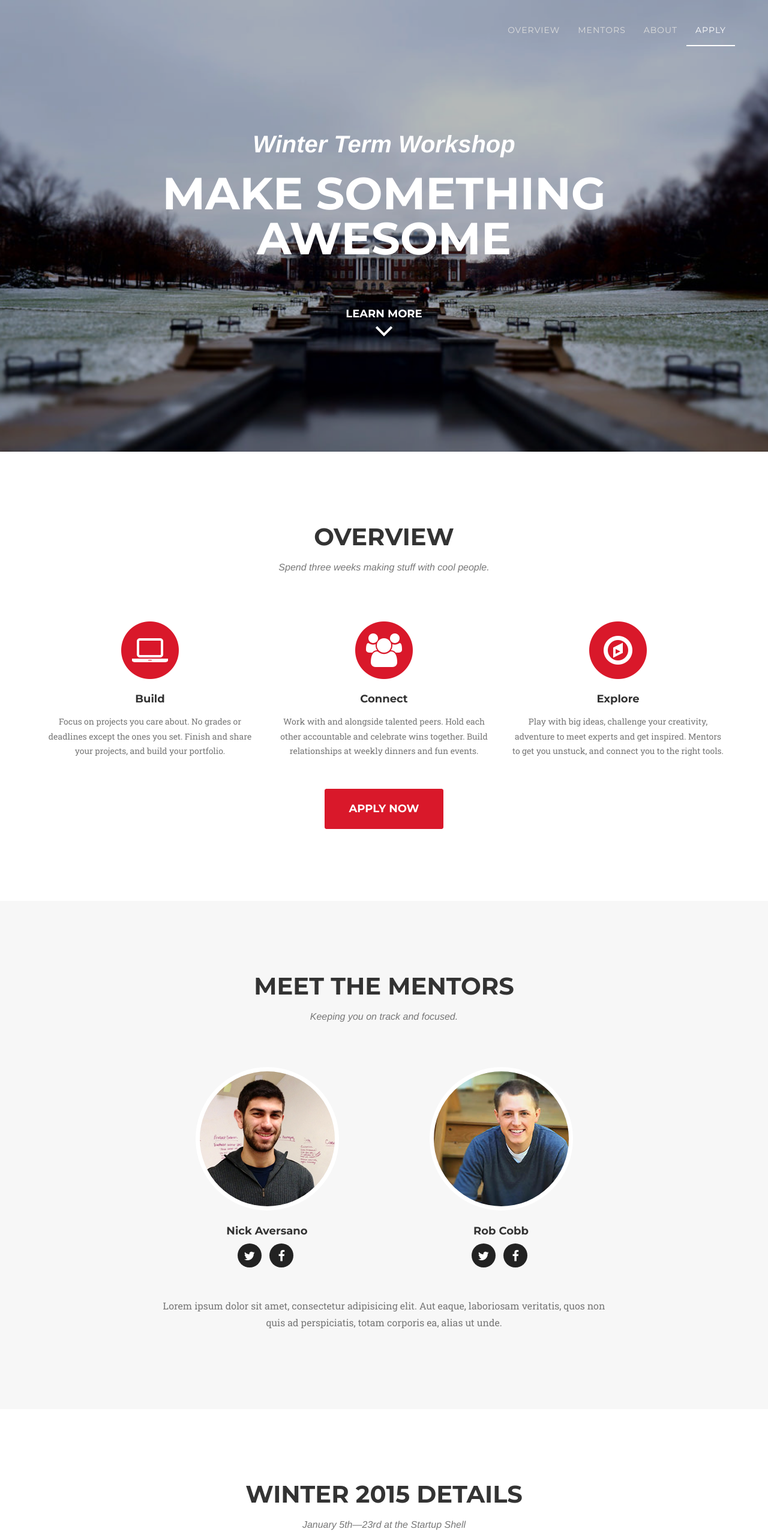
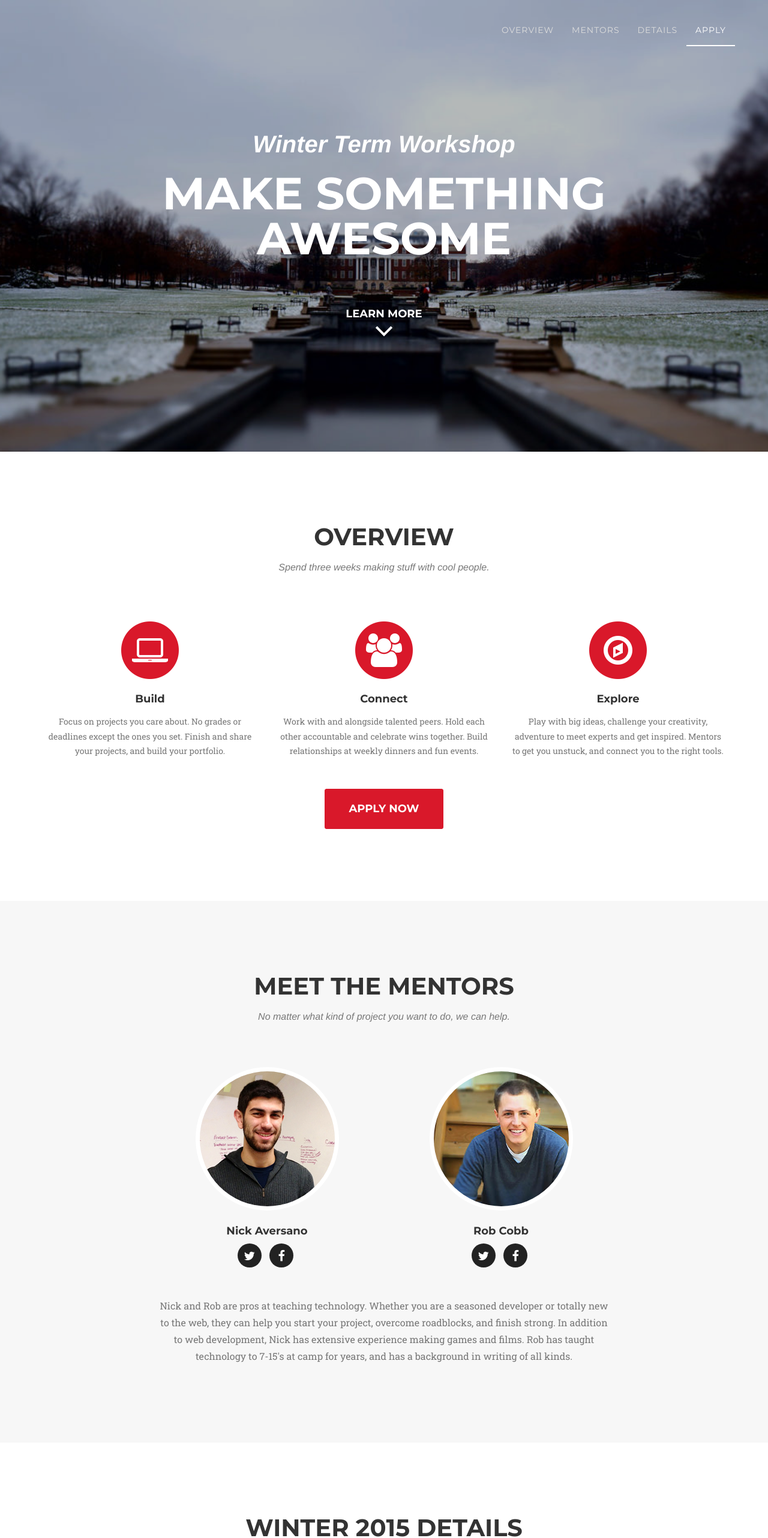
Before and after one commit to nickav/winterterm, a plain HTML site: page index.html in a window 1280 px wide. Shown: the top 2564 px of the page at 60% size. Drawn offline with nearby package versions, Linux system fonts and the light colour scheme; a web font is replaced by a local one.

Commit message:
text changes

```diff
--- a/index.html
+++ b/index.html
@@ -64,7 +64,7 @@
                         <a class="page-scroll" href="#team">Mentors</a>
                     </li>
                     <li>
-                        <a class="page-scroll" href="#about">About</a>
+                        <a class="page-scroll" href="#about">Details</a>
                     </li>
                     <li>
                         <a class="page-scroll" href="#contact">Apply</a>
@@ -303,7 +303,7 @@
             <div class="row">
                 <div class="col-lg-12 text-center">
                     <h2 class="section-heading">Meet the Mentors</h2>
-                    <h3 class="section-subheading text-muted">Keeping you on track and focused.</h3>
+                    <h3 class="section-subheading text-muted">No matter what kind of project you want to do, we can help.</h3>
                 </div>
             </div>
             <div class="row">
@@ -352,7 +352,7 @@
             </div>
             <div class="row">
                 <div class="col-lg-8 col-lg-offset-2 text-center">
-                    <p class="large text-muted">Lorem ipsum dolor sit amet, consectetur adipisicing elit. Aut eaque, laboriosam veritatis, quos non quis ad perspiciatis, totam corporis ea, alias ut unde.</p>
+                    <p class="large text-muted">Nick and Rob are pros at teaching technology. Whether you are a seasoned developer or totally new to the web, they can help you start your project, overcome roadblocks, and finish strong. In addition to web development, Nick has extensive experience making games and films. Rob has taught technology to 7-15's at camp for years, and has a background in writing of all kinds. </p>
                 </div>
             </div>
         </div>
@@ -380,9 +380,9 @@
                     <h3 class="text-primary">$250</h3>
                     <h4 class="service-heading">Full Time</h4>
                     <p class="text-muted">
-                        You're dedicated to finishing your work. You can commit to all three weeks.
+                        You're dedicated to finishing your work. You can commit to eight hours per day.
                         <br>
-                        <br>10am &mdash; 5pm Monday through Friday
+                        <br> 9am &mdash; 5pm Monday through Friday
                     </p>
                 </div>
                 <div class="col-md-4 bg-light-gray">
@@ -393,9 +393,9 @@
                     <h3 class="text-primary">$150</h3>
                     <h4 class="service-heading">Part Time</h4>
                     <p class="text-muted">
-                        You're taking winter classes and still want to be a part of this program.
+                        You have another commitment (like a winter class) and still want to be a part of the program.
                         <br>
-                        <br>2-4 flexible hours per day with mentors
+                        <br>2-4 flexible hours Monday through Friday
                     </p>
                 </div>
             </div>
```
